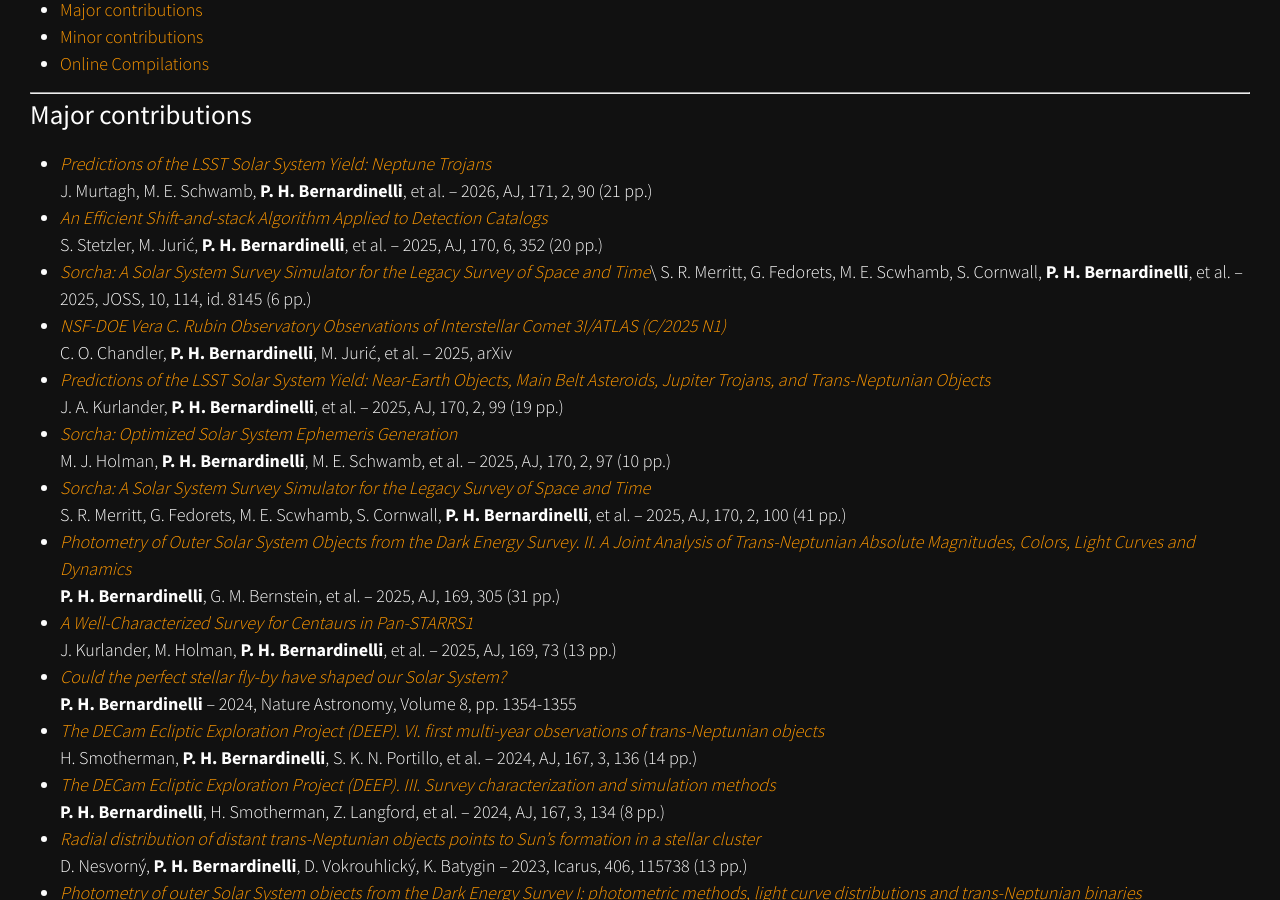
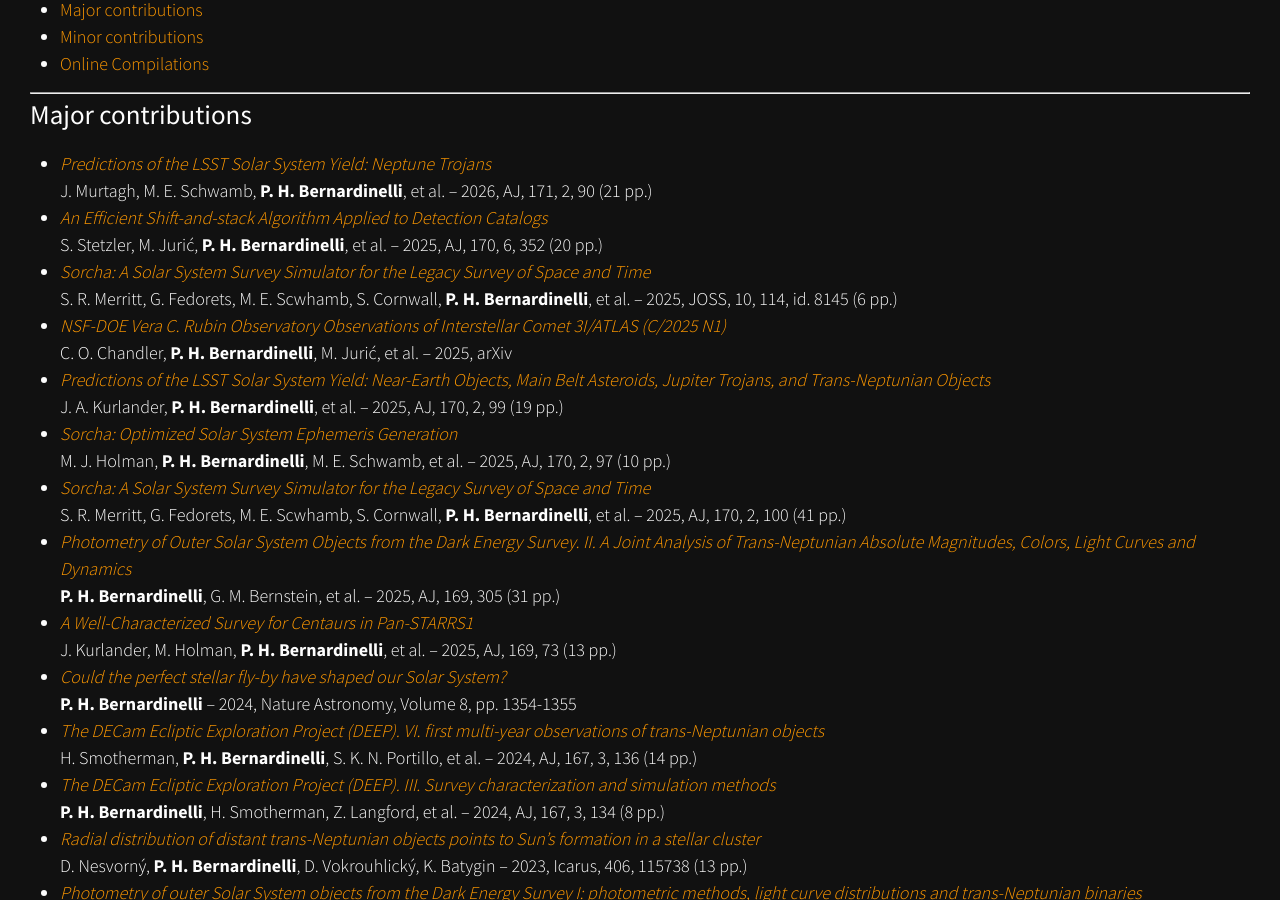
Before and after one commit to bernardinelli/bernardinelli.github.io, a Jekyll site: the page built from index08-pubs.md, in a window 1280 px wide and 900 px high, scrolled down 312 px. Built offline with Jekyll 4.4.1, drawn with Linux system fonts in a browser that asks for light colours; nearby versions of some CDN libraries; some of the changed text lies outside the part shown.

```diff
--- a/index08-pubs.md
+++ b/index08-pubs.md
@@ -16,7 +16,8 @@ permalink: /pubs/
   J. Murtagh, M. E. Schwamb, **P. H. Bernardinelli**, et al. -- 2026, AJ, 171, 2, 90 (21 pp.)
  -  [*An Efficient Shift-and-stack Algorithm Applied to Detection Catalogs*](https://scixplorer.org/abs/2025AJ....170..352S/abstract)\
  S. Stetzler, M. Jurić, **P. H. Bernardinelli**, et al. -- 2025, AJ, 170, 6, 352 (20 pp.)
--  [*Sorcha: A Solar System Survey Simulator for the Legacy Survey of Space and Time*](https://scixplorer.org/abs/2025JOSS...10.8145M/abstract)\  S. R. Merritt, G. Fedorets, M. E. Scwhamb, S. Cornwall, **P. H. Bernardinelli**, et al. -- 2025, JOSS, 10, 114, id. 8145 (6 pp.)
+-  [*Sorcha: A Solar System Survey Simulator for the Legacy Survey of Space and Time*](https://scixplorer.org/abs/2025JOSS...10.8145M/abstract)\
+S. R. Merritt, G. Fedorets, M. E. Scwhamb, S. Cornwall, **P. H. Bernardinelli**, et al. -- 2025, JOSS, 10, 114, id. 8145 (6 pp.)
 -   [*NSF-DOE Vera C. Rubin Observatory Observations of Interstellar Comet 3I/ATLAS (C/2025 N1)*](https://ui.adsabs.harvard.edu/abs/2025arXiv250713409C/abstract)\
     C. O. Chandler, **P. H. Bernardinelli**, M. Jurić, et al. -- 2025, arXiv
 -   [*Predictions of the LSST Solar System Yield: Near-Earth Objects, Main Belt Asteroids, Jupiter Trojans, and Trans-Neptunian Objects*](https://ui.adsabs.harvard.edu/abs/2025AJ....170...99K/abstract)\
@@ -65,11 +66,12 @@ permalink: /pubs/
 A J. Fleming, et al. (includes **P. H. Bernardinelli**) -- 2025 (12 pp.)
 - [*Recommendations for the Vera C. Rubin Observatory Early Science Schedule*](https://ui.adsabs.harvard.edu/abs/2025RNAAS...9..244S/abstract)\
 M. E. Schwamb, et al. (includes **P. H. Bernardinelli**) -- 2025, RNAAS, 9, 9, 244
-- [*The Roman Space Telescope as a Planetary Defense Asset*](https://scixplorer.org/abs/2025PASP..137j5004H/abstract)\ B. J. Holler, et al. (includes **P. H. Bernardinelli**)  -- 2025, PASP, 137, 10, id.105004 (10 pp.)
+- [*The Roman Space Telescope as a Planetary Defense Asset*](https://scixplorer.org/abs/2025PASP..137j5004H/abstract)\
+B. J. Holler, et al. (includes **P. H. Bernardinelli**)  -- 2025, PASP, 137, 10, id.105004 (10 pp.)
 -   [*Predictions of the LSST Solar System Yield: Discovery Rates and Characterizations of Centaurs*](https://ui.adsabs.harvard.edu/abs/2025AJ....170...98M/abstract)\
     J. Murtagh, M. E. Schwamb, S. R. Merritt, **P. H. Bernardinelli**, et al. -- AJ, 170, 2, 98 (18 pp.)
 -   [*Monitoring of asteroids in cometary orbits and activated asteroids through archival images and new observations*](https://ui.adsabs.harvard.edu/abs/2025A%26A...698A.117M/abstract)\
-    S. Martino, et al. (includes **P. H. Bernardinelli**)  -- A\&A, 698, A117 (16 pp.)
+    S. Martino, et al. (includes **P. H. Bernardinelli**)  -- A&A, 698, A117 (16 pp.)
 -   [*Year six photometric measurements of known Trans-Neptunian Objects and Centaurs by the Dark Energy Survey*](https://ui.adsabs.harvard.edu/abs/2025MNRAS.tmp..621F/abstract)\
     F. S. Ferreira, et al. (includes **P. H. Bernardinelli**) -- 2025, MNRAS, 540, 1, pp. 460–482
 -   [*An Extremely Deep Rubin Survey to Explore the Extended Kuiper Belt and Identify Objects Observable by New Horizons*](https://ui.adsabs.harvard.edu/abs/2025arXiv250302765K/abstract)\
```
